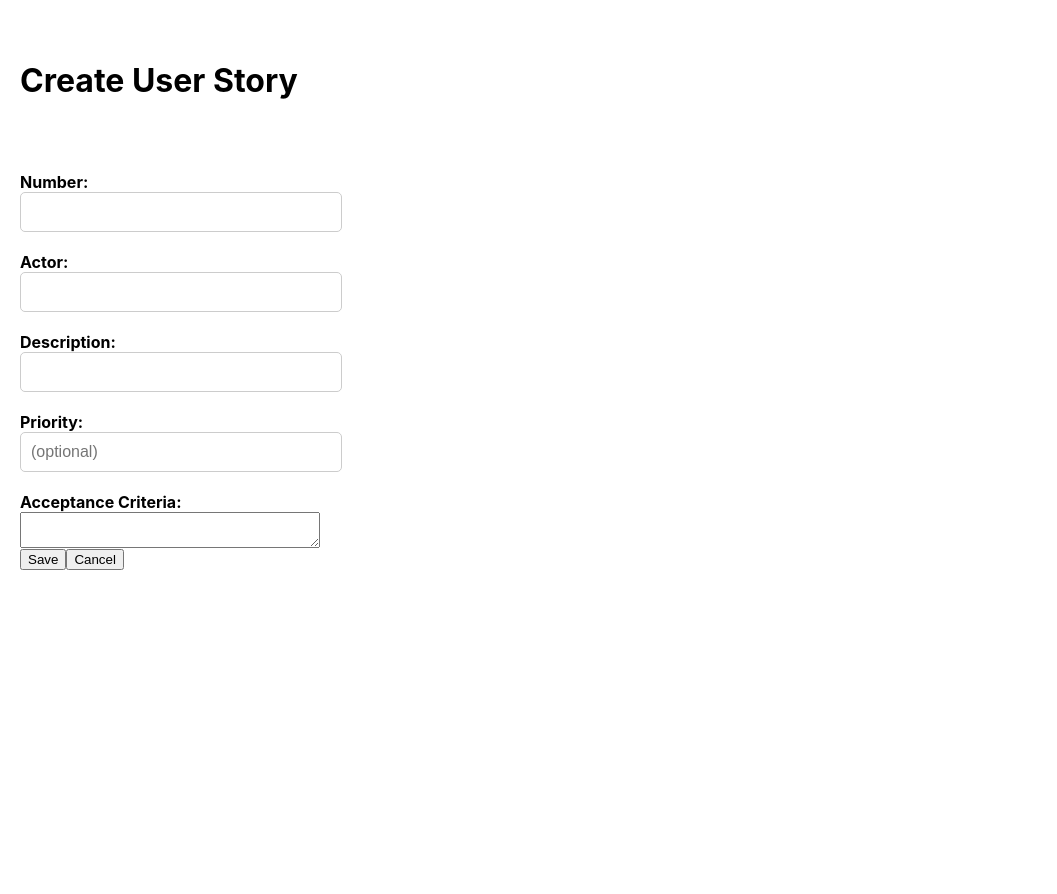
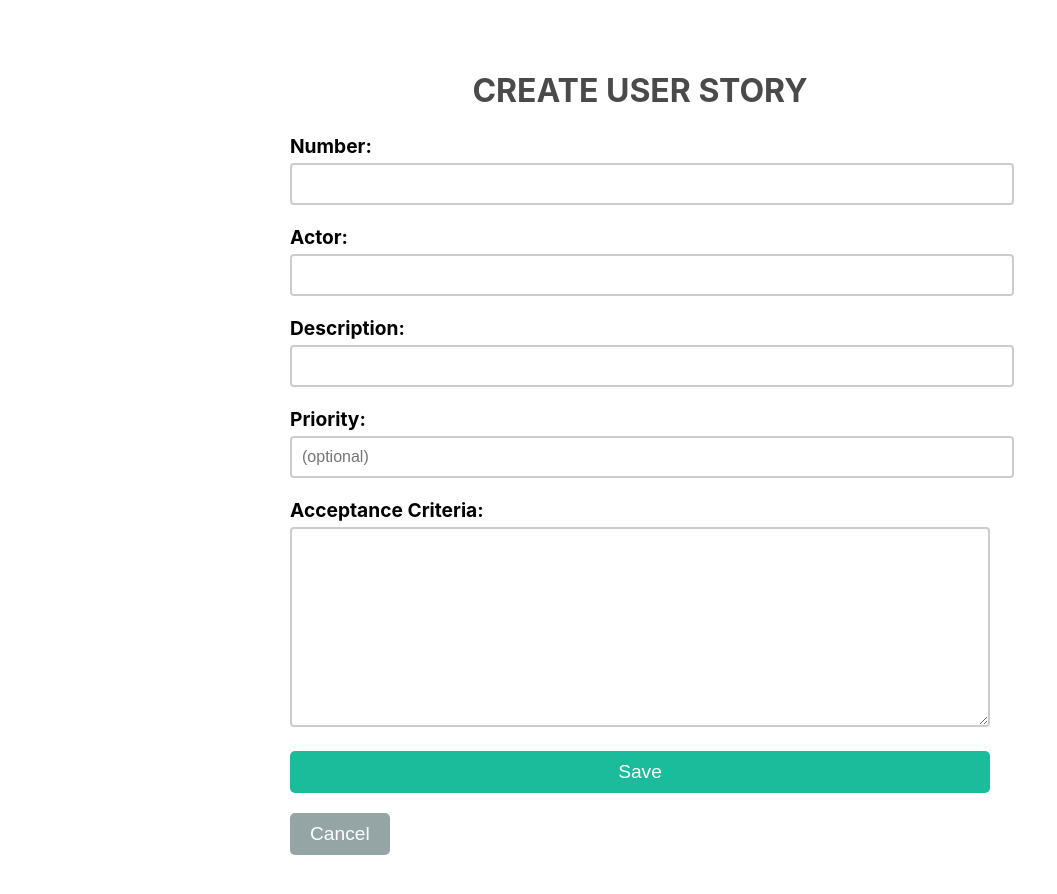
Before and after one commit to ivo-menezes/project_g3, a React (Create React App) app in the folder ui/: page /createUserStory in a window 1280 px wide. Shown: the top 894 px of the page, without its empty margins (0-1057 px from the left). Before the commit the page ends 800 px from the top, so only its background shows below. Built offline with nearby package versions, Linux system fonts and the light colour scheme.

Commit message:
US025: UI Implementation: change index.css and createUserStory to apply style. Change testPage. (closes #77)

```diff
--- a/ui/src/index.css
+++ b/ui/src/index.css
@@ -67,42 +67,149 @@ code {
   text-align: center
 }
 
-/* Form page style */
-.form-container {
+/* Create User Story page style */
+
+.form-create-userStory {
   display: flex;
   flex-direction: column;
-  margin-top: 40px;
-  margin-left: 20px;
+  align-items: center;
+  justify-content: center;
+  margin: 50px auto;
+  max-width: 700px;
 }
 
-.form {
+.header-create-userStory {
+  font-size: 2rem;
+  font-weight: bold;
+  margin-bottom: 1.5rem;
+  text-align: center;
+  color: #4a4a4a;
+  text-transform: uppercase;
+}
+
+.form-create-userStory form {
   display: flex;
   flex-direction: column;
-  margin-top: 30px;
+  align-items: center;
+  justify-content: center;
+  width: 100%;
 }
 
-.form-input {
-  display: flex;
-  flex-direction: column;
-  margin-top: 20px;
-  max-width: 300px;
+.form-create-userStory form > * {
+  margin-bottom: 20px;
+  width: 100%;
+}
+.form-create-userStory .button-form-createUserStory-save {
+  background-color: #1abc9c;
+  color: #fff;
+  border: none;
+  padding: 10px 20px;
+  border-radius: 5px;
+  font-size: 1.2rem;
+  cursor: pointer;
+  transition: all 0.3s ease-in-out;
 }
 
-.form-input label {
-  font-weight: bold;
+.form-create-userStory .button-form-createUserStory-save:hover {
+  background-color: #148f77;
+}
+
+.form-create-userStory .button-form-createUserStory-cancel {
+  background-color: #95a5a6;
+  color: #fff;
+  border: none;
+  padding: 10px 20px;
+  border-radius: 5px;
+  font-size: 1.2rem;
+  cursor: pointer;
+  transition: all 0.3s ease-in-out;
+}
+
+.form-create-userStory .button-form-createUserStory-cancel:hover {
+  background-color: #7f8c8d;
+}
+
+.form-create-userStory label {
+  display: block;
+  font-size: 1.2rem;
   margin-bottom: 5px;
 }
 
-.form-input input {
+.form-create-userStory input,
+.form-create-userStory textArea,
+.form-create-userStory select {
+  font-size: 1.2rem;
+  padding: 10px;
+  border-radius: 5px;
+  border: none;
+  width: 100%;
+}
+
+.form-create-userStory input:required:invalid:focus,
+.form-create-userStory textArea:required:invalid:focus,
+.form-create-userStory select:required:invalid:focus {
+  border: 2px solid #e74c3c;
+}
+
+.form-create-userStory input:required:valid,
+.form-create-userStory textArea:required:valid,
+.form-create-userStory select:required:valid {
+  border: 2px solid #2ecc71;
+}
+
+.form-create-userStory .mandatory {
+  color: #e74c3c;
+}
+
+.textField {
+  display: block;
+  margin-bottom: 20px;
+}
+
+.textField label {
+  display: block;
+  margin-bottom: 5px;
+  font-weight: bold;
+}
+
+.textField input {
   width: 100%;
   padding: 10px;
+  border: 2px solid #ccc;
+  border-radius: 4px;
   font-size: 16px;
-  border-radius: 5px;
-  border: 1px solid #ccc;
 }
 
-.form-input input:focus {
-  border: 1px solid #1e90ff;
+.textField input:focus {
+  outline: none;
+  border-color: #4b9cdb;
+}
+
+.textArea {
+  margin-bottom: 20px;
+  overflow: auto;
+  resize: none;
+}
+
+.textArea label {
+  display: block;
+  margin-bottom: 5px;
+  font-weight: bold;
+}
+
+.textArea textarea {
+  width: 100%;
+  height: 200px;
+  padding: 10px;
+  border: 2px solid #ccc;
+  border-radius: 4px;
+  font-size: 16px;
+  box-sizing: border-box;
+}
+
+.textArea textArea:focus {
+  outline: none;
+  border-color: #4b9cdb;
 }
 
 .table-sprint{
--- a/ui/src/pages/createUserStory.js
+++ b/ui/src/pages/createUserStory.js
@@ -26,59 +26,54 @@ const CreateUserStory = () => {
     };
 
     return (
-        <div className="form-container">
-            <Header text="Create User Story" />
-            <form className="form" onSubmit={submitForm}>
-                <TextField
+        <div className="form-create-userStory">
+            <Header className = "header-create-userStory" text="CREATE USER STORY" />
+            <form onSubmit={submitForm}>
+
+                <TextField className="textField"
                            label="Number:"
                            value={number}
                            placeholder=""
                            mandatory={true}
                            dispatch={dispatch}
-                    name="number"
-                    className="form-input"
+
                 />
-                <TextField
+                <TextField className="textField"
                            label="Actor:"
                            value={actor}
                            placeholder=""
                            mandatory={true}
                            dispatch={dispatch}
-                    name="actor"
-                    className="form-input"
+
                 />
-                <TextField
+                <TextField className="textField"
                            label="Description:"
                            value={description}
                            placeholder=""
                            mandatory={true}
                            dispatch={dispatch}
-                    name="description"
-                    className="form-input"
+
                 />
-                <TextField
+                <TextField className="textField"
                            label="Priority:"
                            value={priority}
                            placeholder="(optional)"
                            mandatory={false}
                            dispatch={dispatch}
-                    name="priority"
-                    className="form-input"
+
                 />
-                <TextArea
+                <TextArea className="textArea"
                           label="Acceptance Criteria:"
                           value={ac}
                           mandatory={true}
                           placeholder=""
                           dispatch={dispatch}
-                    className="form-input"
                 />
-                <div>
-                    <Button className="form-submit" name="Save" onClick={submitForm} />
+
+                <Button className="button-form-createUserStory-save" name="Save" />
                 <Link to="/testPage">
-                        <Button className="form-submit" name="Cancel" />
+                    <Button className="button-form-createUserStory-cancel" name="Cancel" />
                 </Link>
-                </div>
             </form>
         </div>
     );
--- a/ui/src/pages/testPage.js
+++ b/ui/src/pages/testPage.js
@@ -1,16 +1,21 @@
 import Button from "../components/button";
 import { Link } from "react-router-dom"
+import Header from "../components/header";
+import React from "react";
 
 const TestPage = () => {
     return (
         <div>
-            <h1>This is a test page</h1>
+            <Header text="PROJECT VIEW" className= 'header-listProjects' style={{ marginLeft: "65px" }} />
+            <h2 className= 'header-listProjects' style={{ marginLeft: "65px" }} >Page under construction</h2>
+            <div className='bt-container '>
             <Link to='/createUserStory'>
                 <Button className='button-ListProjects' name='Create User Story' />
             </Link>
             <Link to='/listSprints'>
                 <Button className='button-ListProjects' name='Sprint List' />
             </Link>
+            </div>
         </div>
     )
 }
```
Lines whose indentation alone changed are shown as unchanged.
